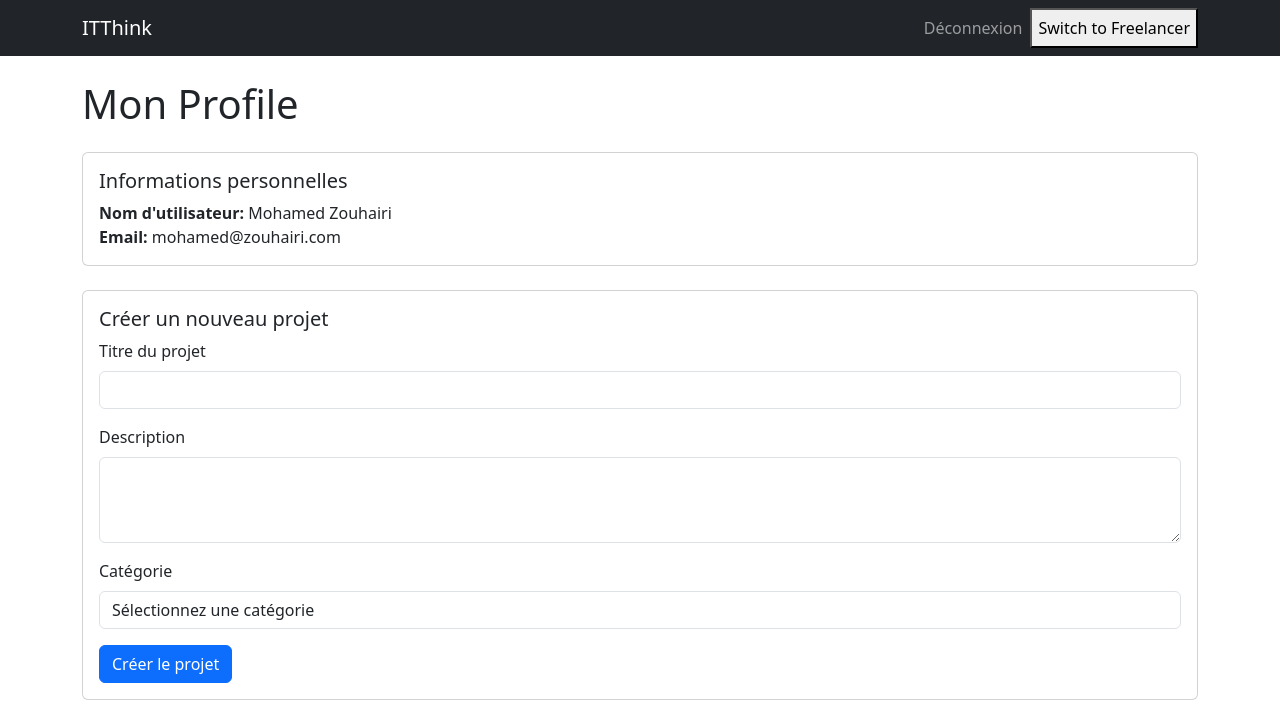
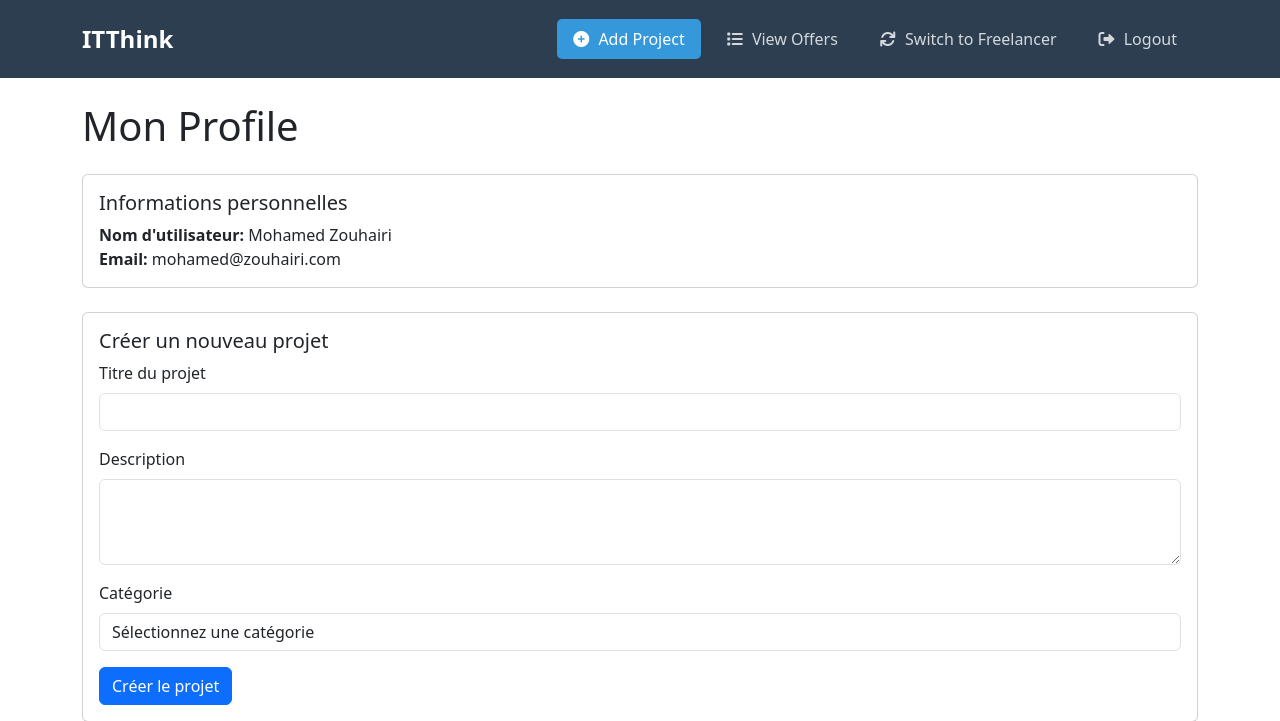
Before and after one commit to uid0Z0uh4iri/ITThinkBackend, a PHP site: page /profile.php in a window 1280 px wide. Shown: the top 721 px of the page. Run offline with PHP 8.4, Linux system fonts and the light colour scheme; a user stored in the database is signed in; data comes from the database, SQL or seed files in the repository.

Commit message:
fixing navbar

```diff
--- a/profile.php
+++ b/profile.php
@@ -59,14 +59,82 @@ try {
     <meta name="viewport" content="width=device-width, initial-scale=1.0">
     <title>Profile - ITThink</title>
     <link href="https://cdn.jsdelivr.net/npm/bootstrap@5.3.0/dist/css/bootstrap.min.css" rel="stylesheet">
+    <link rel="stylesheet" href="https://cdnjs.cloudflare.com/ajax/libs/font-awesome/6.0.0/css/all.min.css">
+    <style>
+        .navbar {
+            background-color: #2c3e50;
+            padding: 1rem 0;
+        }
+
+        .navbar-brand {
+            font-size: 1.5rem;
+            color: #fff !important;
+        }
+
+        .nav-item {
+            margin: 0 5px;
+        }
+
+        .nav-link {
+            color: rgba(255, 255, 255, 0.8) !important;
+            padding: 0.5rem 1rem !important;
+            border-radius: 5px;
+            transition: all 0.3s ease;
+        }
+
+        .nav-link:hover {
+            color: #fff !important;
+            background-color: rgba(255, 255, 255, 0.1);
+        }
+
+        .nav-link.active {
+            color: #fff !important;
+            background-color: #3498db;
+        }
+
+        .nav-link i {
+            margin-right: 5px;
+        }
+
+        @media (max-width: 991px) {
+            .nav-item {
+                margin: 5px 0;
+            }
+        }
+    </style>
 </head>
 <body>
-    <nav class="navbar navbar-expand-lg navbar-dark bg-dark">
+    <nav class="navbar navbar-expand-lg navbar-dark sticky-top">
         <div class="container">
-            <a class="navbar-brand" href="#">ITThink</a>
-            <div class="navbar-nav ms-auto">
-                <a class="nav-link" href="logout.php">Déconnexion</a>
-                <button type="submit">Switch to Freelancer</button>
+            <a class="navbar-brand" href="home.php">
+                <strong>ITThink</strong>
+            </a>
+            <button class="navbar-toggler" type="button" data-bs-toggle="collapse" data-bs-target="#navbarNav">
+                <span class="navbar-toggler-icon"></span>
+            </button>
+            <div class="collapse navbar-collapse" id="navbarNav">
+                <ul class="navbar-nav ms-auto">
+                    <li class="nav-item">
+                        <a class="nav-link <?php echo basename($_SERVER['PHP_SELF']) == 'profile.php' ? 'active' : ''; ?>" href="profile.php">
+                            <i class="fas fa-plus-circle"></i> Add Project
+                        </a>
+                    </li>
+                    <li class="nav-item">
+                        <a class="nav-link <?php echo basename($_SERVER['PHP_SELF']) == 'mes_offres.php' ? 'active' : ''; ?>" href="mes_offres.php">
+                            <i class="fas fa-list"></i> View Offers
+                        </a>
+                    </li>
+                    <li class="nav-item">
+                        <a class="nav-link" href="switch_freelancer.php">
+                            <i class="fas fa-sync"></i> Switch to Freelancer
+                        </a>
+                    </li>
+                    <li class="nav-item">
+                        <a class="nav-link" href="logout.php">
+                            <i class="fas fa-sign-out-alt"></i> Logout
+                        </a>
+                    </li>
+                </ul>
             </div>
         </div>
     </nav>
@@ -143,5 +211,7 @@ try {
             </div>
         </div>
     </div>
+
+    <script src="https://cdn.jsdelivr.net/npm/bootstrap@5.3.0/dist/js/bootstrap.bundle.min.js"></script>
 </body>
 </html>
```
Also changed, not shown: home.php (+62 -11 lines).
